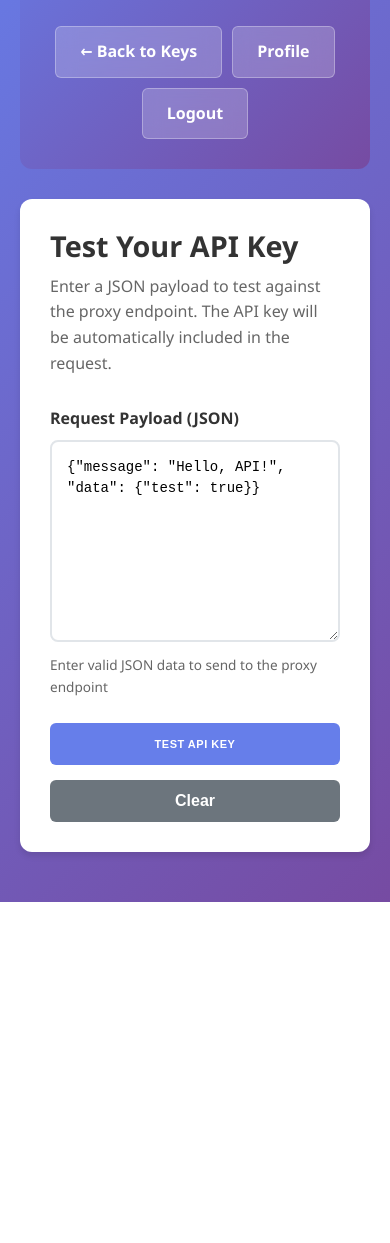
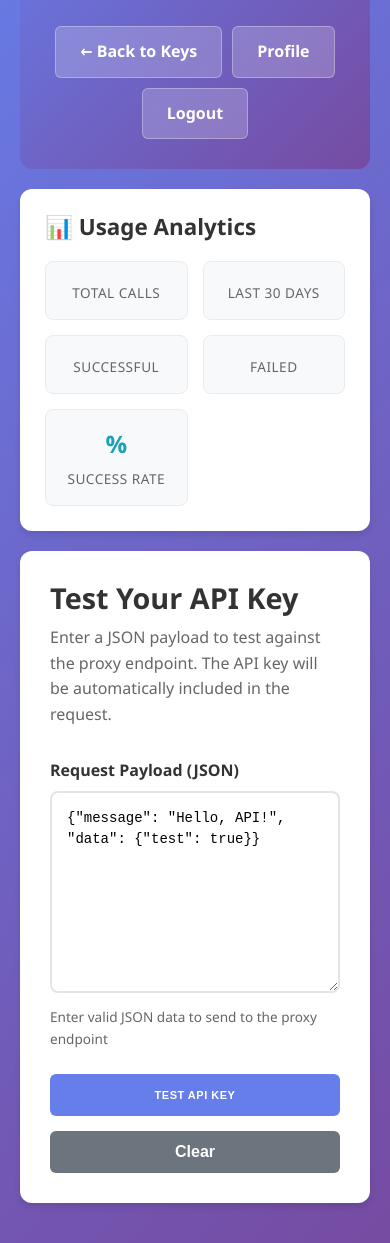
Before and after one commit to akuchlous/tokengard_mvp, a Flask app: template templates/test_key.html in a window 390 px wide. Shown: the part 181-1424 px from the top of the page. Before the commit the page ends 1083 px from the top, so only its background shows below. Run offline with Flask 3, Linux system fonts and the light colour scheme; the template is opened without the code that fills it, so the values that code supplies are empty.

Commit message:
Add analytics to test page and improve demo popup timing
- Add comprehensive usage analytics to API key test page
- Display total calls, recent usage (30 days), success/failure counts, and success rate
- Reduce demo popup duration from 3 seconds to 1 second for better UX
- Add responsive design for analytics grid on mobile devices
- Analytics include color-coded metrics (green for success, red for errors, blue for rates)

```diff
--- a/templates/test_key.html
+++ b/templates/test_key.html
@@ -18,6 +18,35 @@
             <a href="{{ url_for('main.user_keys', user_id=user.user_id) }}" class="btn btn-secondary">← Back to Keys</a>
             <a href="{{ url_for('main.user_profile', user_id=user.user_id) }}" class="btn btn-secondary">Profile</a>
             <a href="{{ url_for('auth.logout') }}" class="btn btn-primary">Logout</a>
+        </div>
+    </div>
+
+    <!-- Analytics Section -->
+    <div class="analytics-section">
+        <div class="analytics-container">
+            <h3>📊 Usage Analytics</h3>
+            <div class="analytics-grid">
+                <div class="analytics-item">
+                    <div class="analytics-value">{{ analytics.total_usage }}</div>
+                    <div class="analytics-label">Total Calls</div>
+                </div>
+                <div class="analytics-item">
+                    <div class="analytics-value">{{ analytics.recent_usage }}</div>
+                    <div class="analytics-label">Last 30 Days</div>
+                </div>
+                <div class="analytics-item">
+                    <div class="analytics-value success">{{ analytics.successful_calls }}</div>
+                    <div class="analytics-label">Successful</div>
+                </div>
+                <div class="analytics-item">
+                    <div class="analytics-value error">{{ analytics.failed_calls }}</div>
+                    <div class="analytics-label">Failed</div>
+                </div>
+                <div class="analytics-item">
+                    <div class="analytics-value rate">{{ analytics.success_rate }}%</div>
+                    <div class="analytics-label">Success Rate</div>
+                </div>
+            </div>
         </div>
     </div>
 
@@ -200,12 +229,78 @@ document.addEventListener('DOMContentLoaded', function() {
     color: white;
     padding: 30px;
     border-radius: 12px;
-    margin-bottom: 30px;
+    margin-bottom: 20px;
     display: flex;
     justify-content: space-between;
     align-items: center;
     flex-wrap: wrap;
     gap: 20px;
+}
+
+.analytics-section {
+    background: white;
+    border-radius: 12px;
+    box-shadow: 0 4px 6px rgba(0, 0, 0, 0.1);
+    margin-bottom: 20px;
+    overflow: hidden;
+}
+
+.analytics-container {
+    padding: 25px;
+}
+
+.analytics-container h3 {
+    margin: 0 0 20px 0;
+    color: #333;
+    font-size: 1.4rem;
+    font-weight: 600;
+}
+
+.analytics-grid {
+    display: grid;
+    grid-template-columns: repeat(auto-fit, minmax(120px, 1fr));
+    gap: 20px;
+}
+
+.analytics-item {
+    text-align: center;
+    padding: 15px;
+    background: #f8f9fa;
+    border-radius: 8px;
+    border: 1px solid #e9ecef;
+    transition: all 0.3s ease;
+}
+
+.analytics-item:hover {
+    transform: translateY(-2px);
+    box-shadow: 0 4px 12px rgba(0, 0, 0, 0.1);
+}
+
+.analytics-value {
+    font-size: 2rem;
+    font-weight: 700;
+    margin-bottom: 5px;
+    color: #333;
+}
+
+.analytics-value.success {
+    color: #28a745;
+}
+
+.analytics-value.error {
+    color: #dc3545;
+}
+
+.analytics-value.rate {
+    color: #17a2b8;
+}
+
+.analytics-label {
+    font-size: 0.85rem;
+    color: #666;
+    font-weight: 500;
+    text-transform: uppercase;
+    letter-spacing: 0.5px;
 }
 
 .header-content h1 {
@@ -244,7 +339,7 @@ document.addEventListener('DOMContentLoaded', function() {
     background: white;
     border-radius: 12px;
     box-shadow: 0 4px 6px rgba(0, 0, 0, 0.1);
-    margin-bottom: 30px;
+    margin-bottom: 20px;
     overflow: hidden;
 }
 
@@ -430,6 +525,15 @@ document.addEventListener('DOMContentLoaded', function() {
         justify-content: center;
     }
 
+    .analytics-grid {
+        grid-template-columns: repeat(2, 1fr);
+        gap: 15px;
+    }
+
+    .analytics-value {
+        font-size: 1.5rem;
+    }
+
     .form-actions {
         flex-direction: column;
         align-items: stretch;
```
Also changed, not shown: app/routes/main.py (+32 -1 lines), tests/scripts/demo_registration.py (+3 -3 lines).
